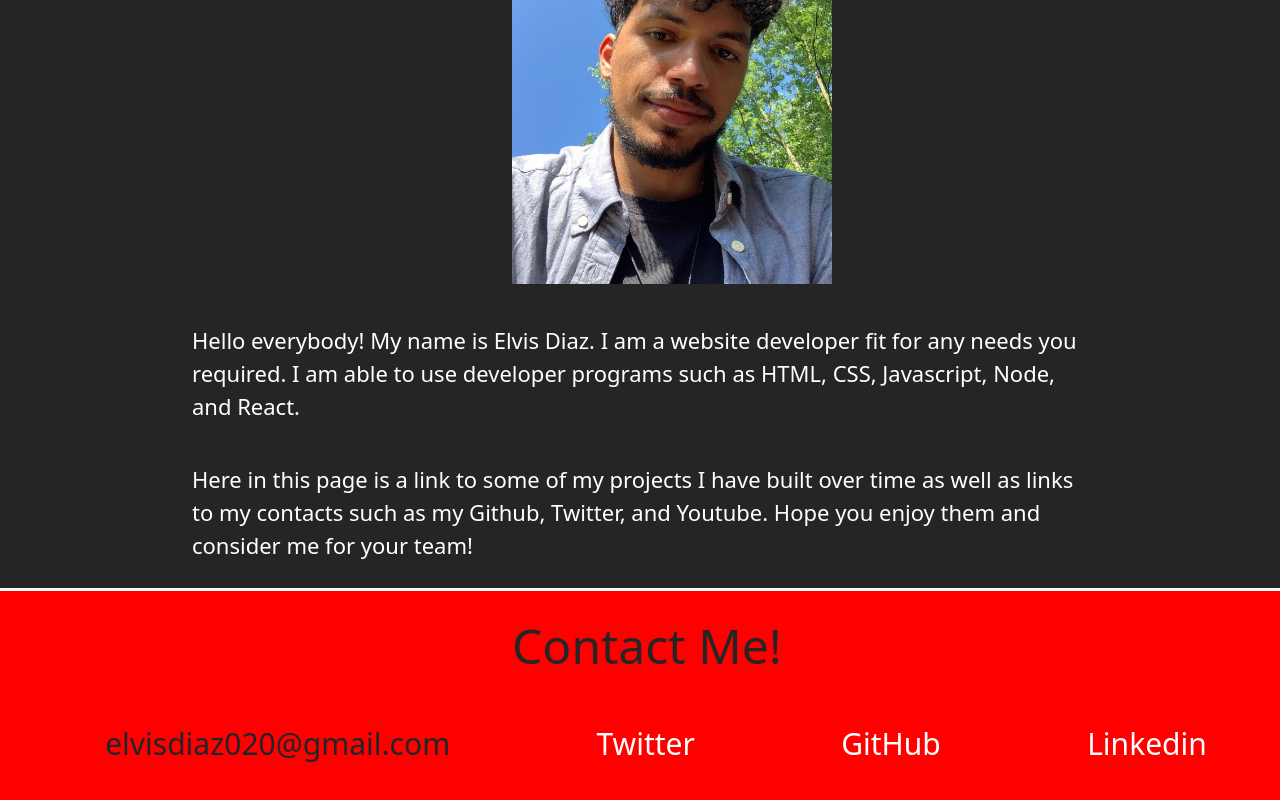
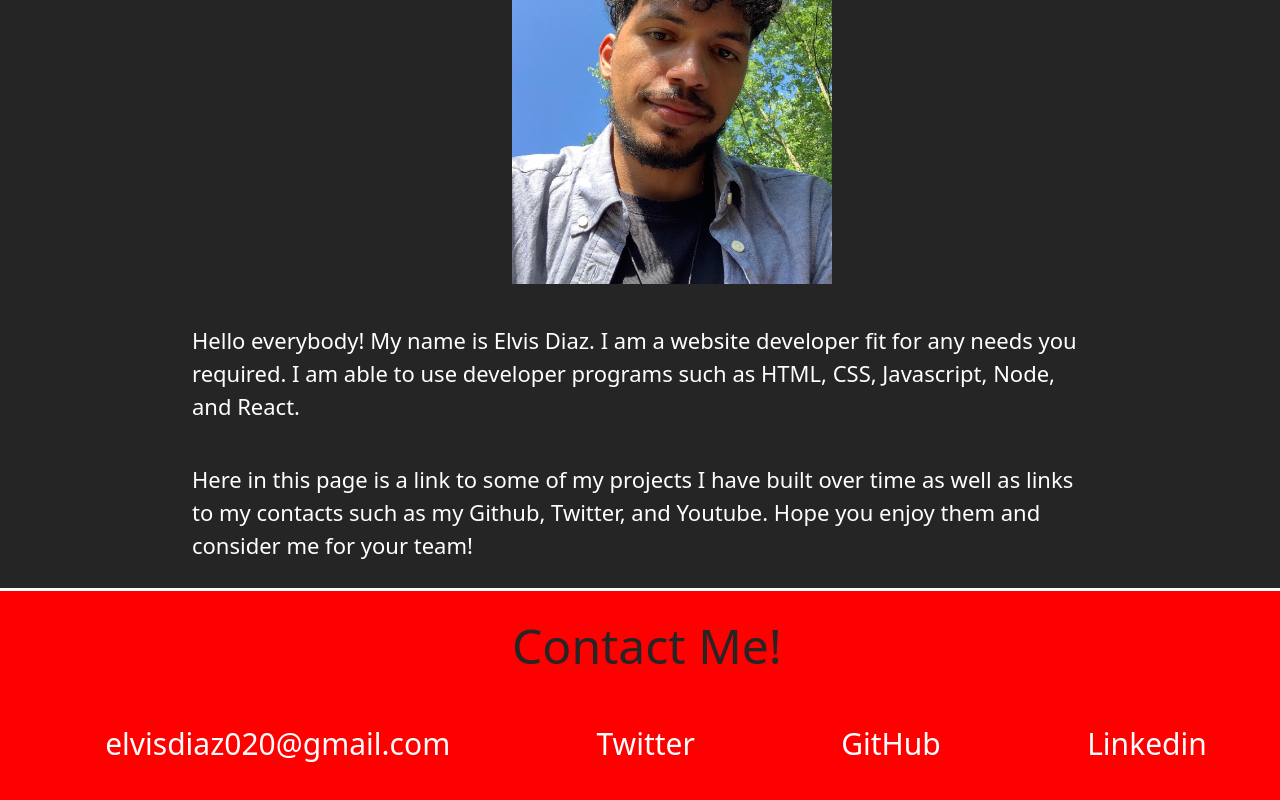
Before and after one commit to Elvisdiaz1/portfolio-react-version, a React (Create React App) app: page / in a window 1280 px wide. Shown: the part 326-1126 px from the top of the page. Built offline with nearby package versions, Linux system fonts and the light colour scheme.

Commit message:
updates footer style so that only links get the hover color feature

```diff
--- a/src/components/style.css
+++ b/src/components/style.css
@@ -222,7 +222,11 @@ nav li a,
   margin-top: -1%;
 }
 
-#footer a :hover {
+#footer li {
+  color: white;
+}
+
+#footer a:hover {
   color: #252525;
 }
 
```
